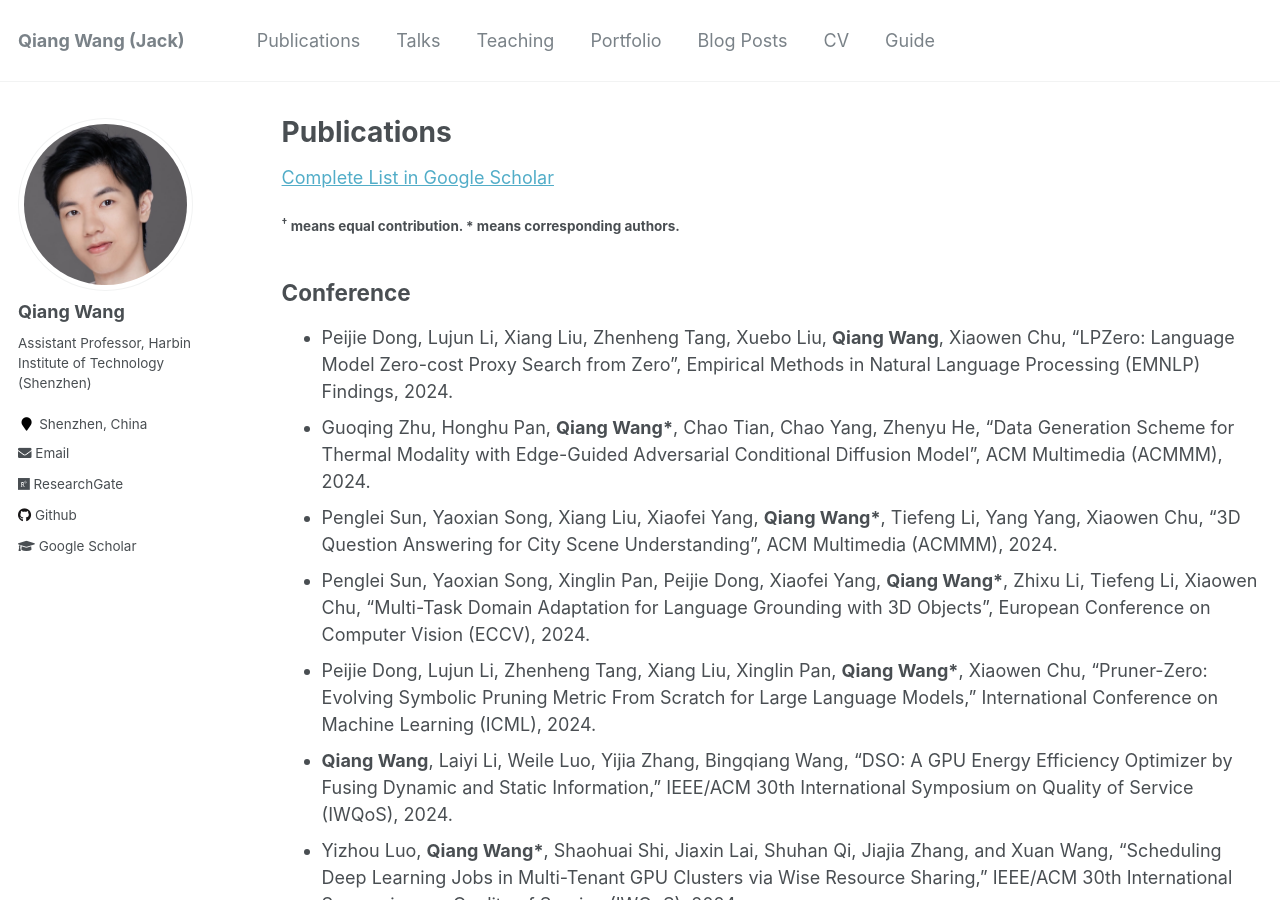
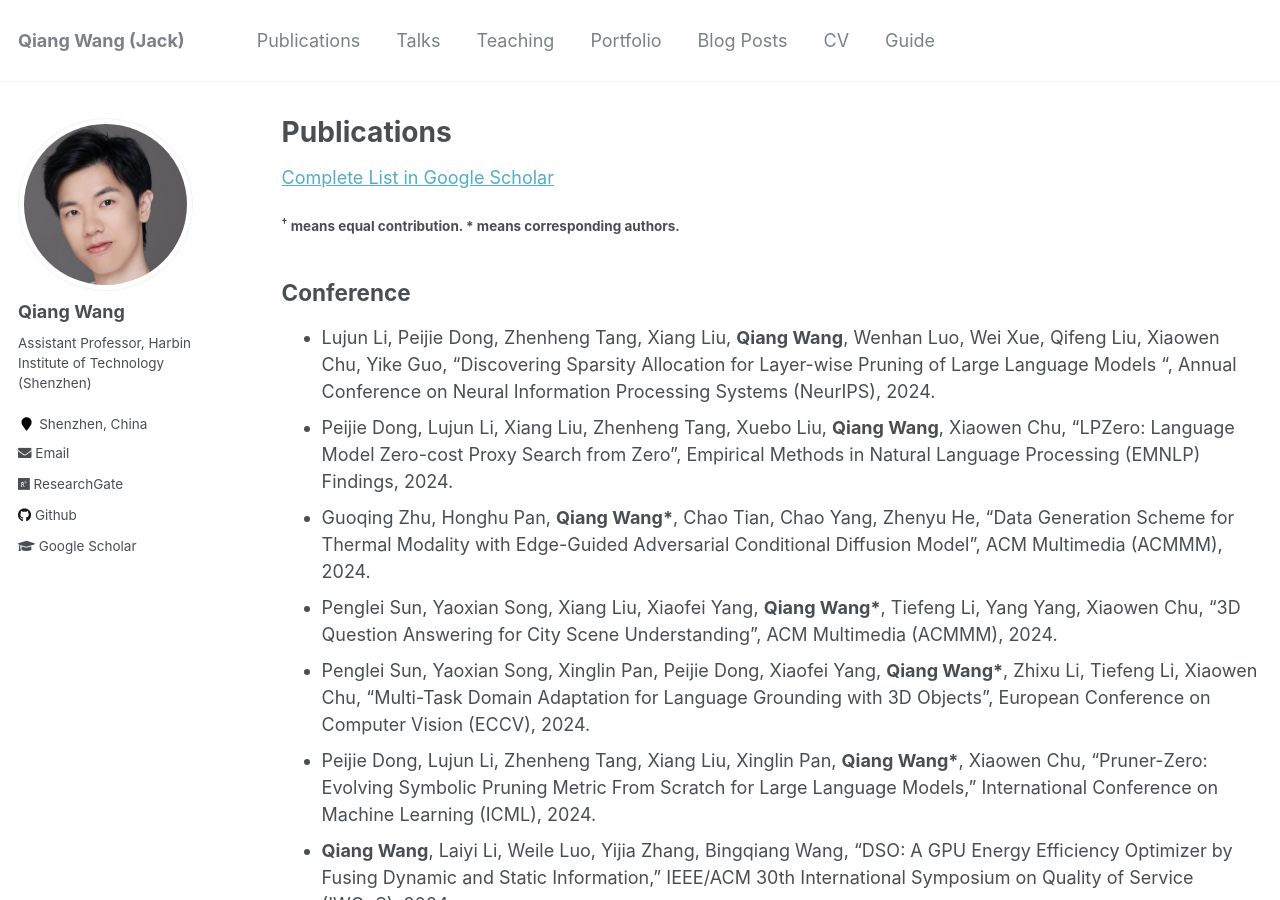
Before and after one commit to blackjack2015/blackjack2015.github.io, a Jekyll site: the page built from _pages/publications.md, in a window 1280 px wide and 900 px high. Built offline with Jekyll 4.4.1, drawn with Linux system fonts in a browser that asks for light colours.

Commit message:
Update publications.md

```diff
--- a/_pages/publications.md
+++ b/_pages/publications.md
@@ -20,6 +20,8 @@ author_profile: true
 #### <sup>&dagger;</sup> means equal contribution. \* means corresponding authors.
 
 ## Conference
++ Lujun Li, Peijie Dong, Zhenheng Tang, Xiang Liu, **Qiang Wang**, Wenhan Luo, Wei Xue, Qifeng Liu, Xiaowen Chu, Yike Guo, "Discovering Sparsity Allocation for Layer-wise Pruning of Large Language Models
+", Annual Conference on Neural Information Processing Systems (NeurIPS), 2024.
 + Peijie Dong, Lujun Li, Xiang Liu, Zhenheng Tang, Xuebo Liu, **Qiang Wang**, Xiaowen Chu, "LPZero: Language Model Zero-cost Proxy Search from Zero", Empirical Methods in Natural Language Processing (EMNLP) Findings, 2024.
 + Guoqing Zhu, Honghu Pan, **Qiang Wang\***, Chao Tian, Chao Yang, Zhenyu He, "Data Generation Scheme for Thermal Modality with Edge-Guided Adversarial Conditional Diffusion Model", ACM Multimedia (ACMMM), 2024.
 + Penglei Sun, Yaoxian Song, Xiang Liu, Xiaofei Yang, **Qiang Wang\***, Tiefeng Li, Yang Yang, Xiaowen Chu, "3D Question Answering for City Scene Understanding", ACM Multimedia (ACMMM), 2024.
```
